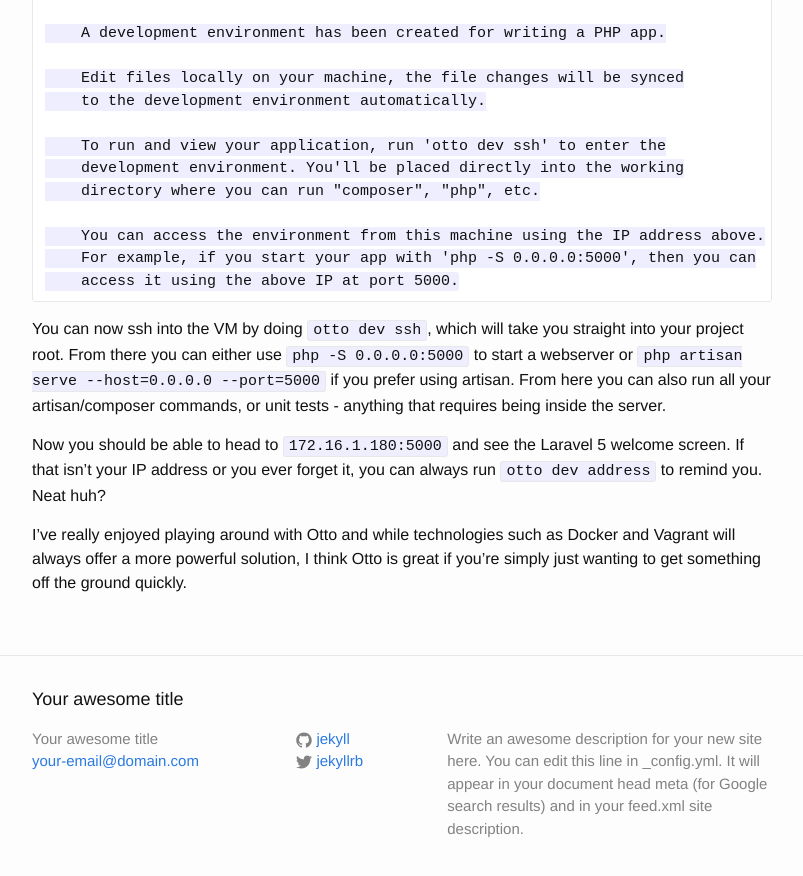
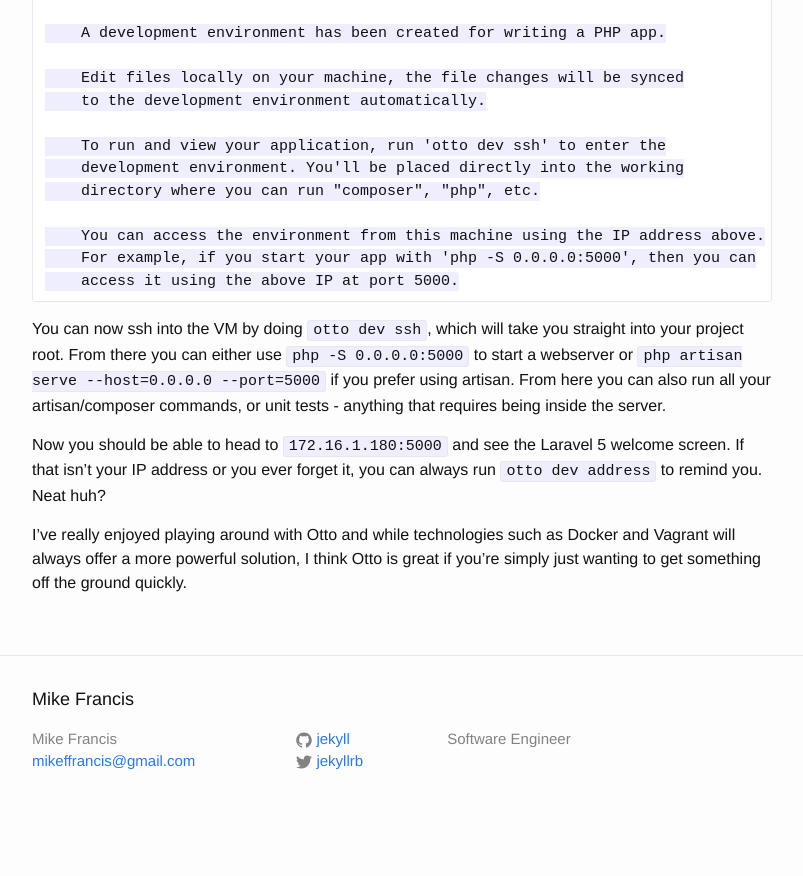
Before and after one commit to mikefrancis/mikefrancis.dev, a Jekyll site: the page built from _posts/2015-09-30-otto-laravel.markdown, in a window 1280 px wide and 900 px high, scrolled down 1206 px. Shown: the top 876 px of the window, without its empty margins (238-1041 px from the left). Built offline with Jekyll 4.4.1, drawn with Linux system fonts in a browser that asks for light colours; after the commit the page ends 2039 px from its top, so only the background shows below that; some of the changed text lies outside the part shown.

Commit message:
Amended config

````diff
--- a/_config.yml
+++ b/_config.yml
@@ -1,12 +1,10 @@
 # Site settings
-title: Your awesome title
-email: your-email@domain.com
+title: Mike Francis
+email: mikeffrancis@gmail.com
 description: > # this means to ignore newlines until "baseurl:"
-  Write an awesome description for your new site here. You can edit this
-  line in _config.yml. It will appear in your document head meta (for
-  Google search results) and in your feed.xml site description.
+  Software Engineer
 baseurl: "" # the subpath of your site, e.g. /blog/
-url: "http://yourdomain.com" # the base hostname & protocol for your site
+url: "https://mikefrancis.me" # the base hostname & protocol for your site
 twitter_username: jekyllrb
 github_username:  jekyll
 
--- a/_posts/2015-09-30-otto-laravel.markdown
+++ b/_posts/2015-09-30-otto-laravel.markdown
@@ -28,34 +28,30 @@
 
 We then need to create an `Appfile`. This is what will tell Otto what sort of infrastructure we require and of course is extremely configurable. Add the following:
 
-```
-application {
-    name = "otto-laravel-project"
-    type = "php"
-}
-```
+    application {
+        name = "otto-laravel-project"
+        type = "php"
+    }
 
 Then run `otto compile` to build your infrastructure locally. At the time of writing, you need the `Appfile` as Otto can't tell the application is PHP and instead defaults to Node, which of course isn't right - this will probably be fixed fairly soon though.
 
 Once this has completed you can run `otto dev` to spin up a quick Virtual Machine for viewing. This might take a while if it's your first time running otto, but this is just a one-time cost so don't worry! This might take 30 seconds or so if not, so just sit tight and once finished you'll see something like:
 
-```
-==> Development environment successfully created!
-    IP address: 172.16.1.180
+    ==> Development environment successfully created!
+        IP address: 172.16.1.180
 
-    A development environment has been created for writing a PHP app.
+        A development environment has been created for writing a PHP app.
 
-    Edit files locally on your machine, the file changes will be synced
-    to the development environment automatically.
+        Edit files locally on your machine, the file changes will be synced
+        to the development environment automatically.
 
-    To run and view your application, run 'otto dev ssh' to enter the
-    development environment. You'll be placed directly into the working
-    directory where you can run "composer", "php", etc.
+        To run and view your application, run 'otto dev ssh' to enter the
+        development environment. You'll be placed directly into the working
+        directory where you can run "composer", "php", etc.
 
-    You can access the environment from this machine using the IP address above.
-    For example, if you start your app with 'php -S 0.0.0.0:5000', then you can
-    access it using the above IP at port 5000.
-```
+        You can access the environment from this machine using the IP address above.
+        For example, if you start your app with 'php -S 0.0.0.0:5000', then you can
+        access it using the above IP at port 5000.
 
 You can now ssh into the VM by doing `otto dev ssh`, which will take you straight into your project root. From there you can either use `php -S 0.0.0.0:5000` to start a webserver or `php artisan serve --host=0.0.0.0 --port=5000` if you prefer using artisan. From here you can also run all your artisan/composer commands, or unit tests - anything that requires being inside the server.
 
````
